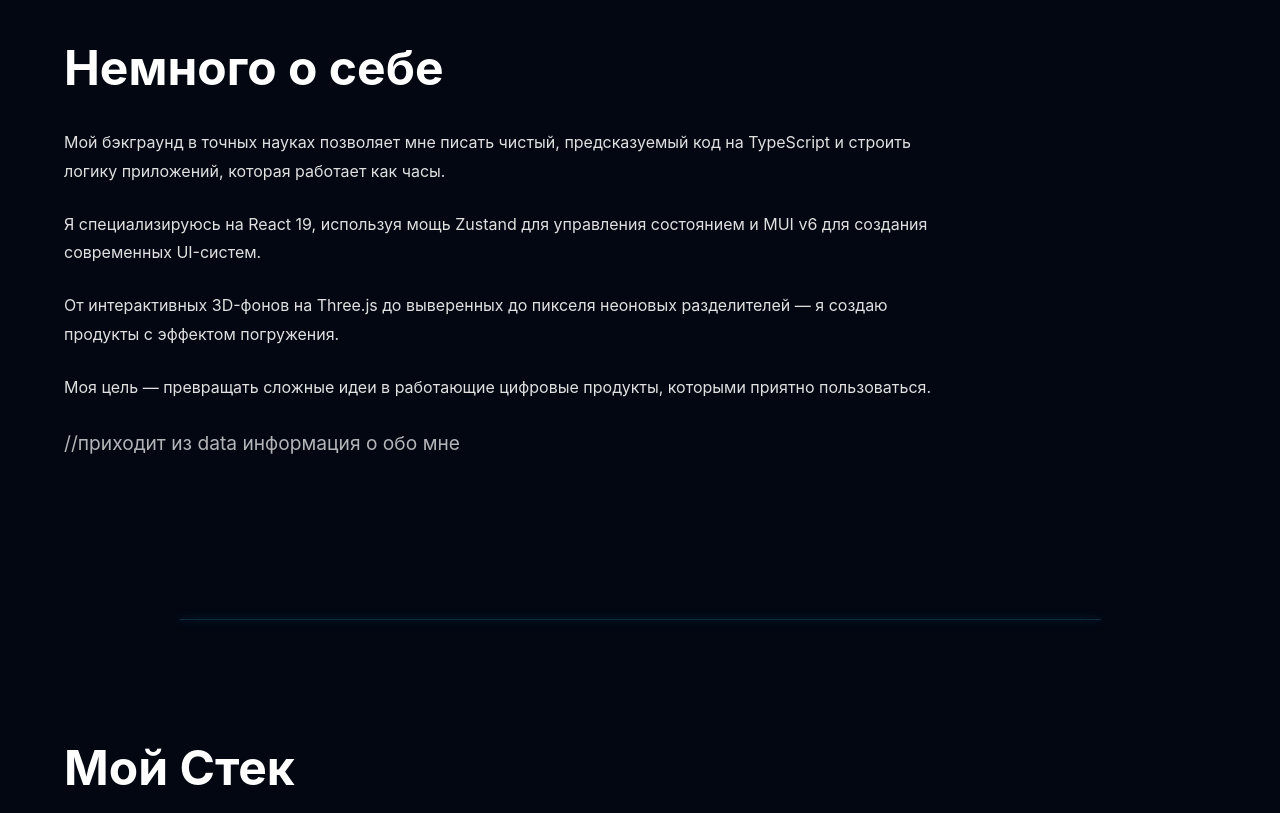
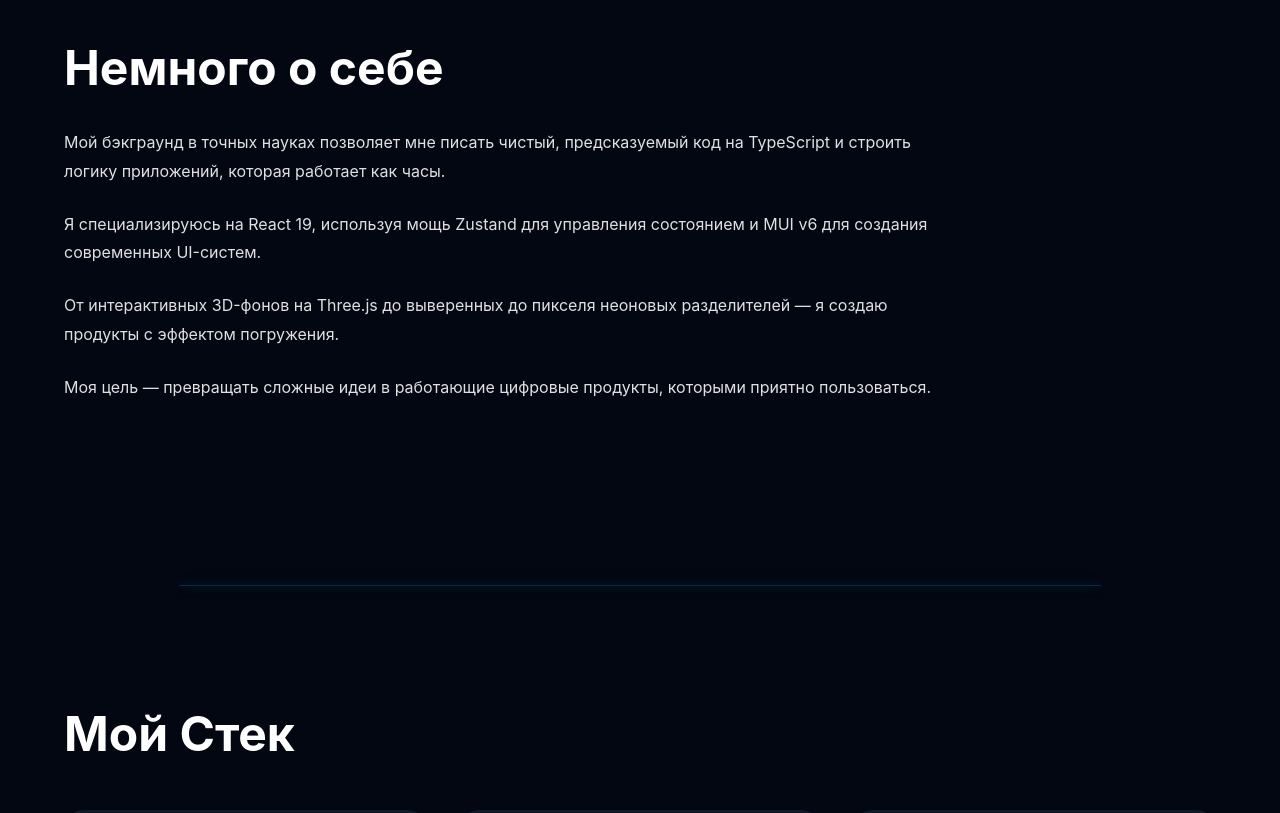
Before and after one commit to SergeiVCH/portfolio, a React (Vite) app: page / in a window 1280 px wide. Shown: the part 920-1733 px from the top of the page. Built offline with nearby package versions, Linux system fonts and the light colour scheme.

Commit message:
внес изменения Настройка vite.config.ts для SEO

```diff
--- a/src/App.tsx
+++ b/src/App.tsx
@@ -444,7 +444,6 @@ export const App = () => {
                 продукты, которыми приятно пользоваться.
               </Typography>
               {/* {developerProfile.about} */}
-              //приходит из data информация о обо мне
             </Typography>
           </AnimatedSection>
 
```
